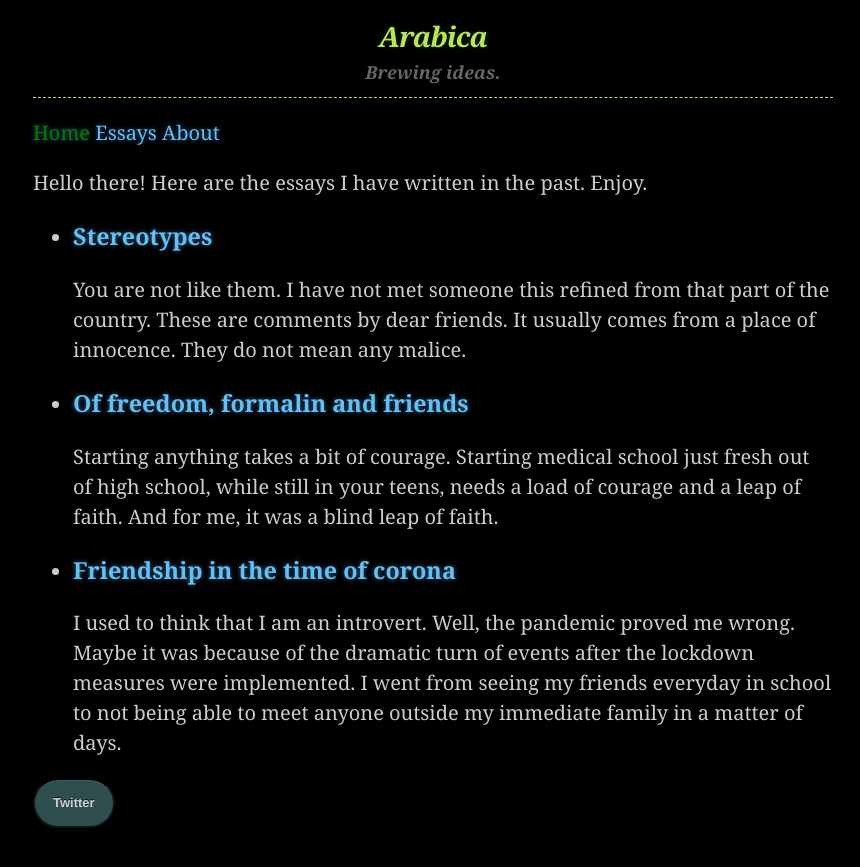
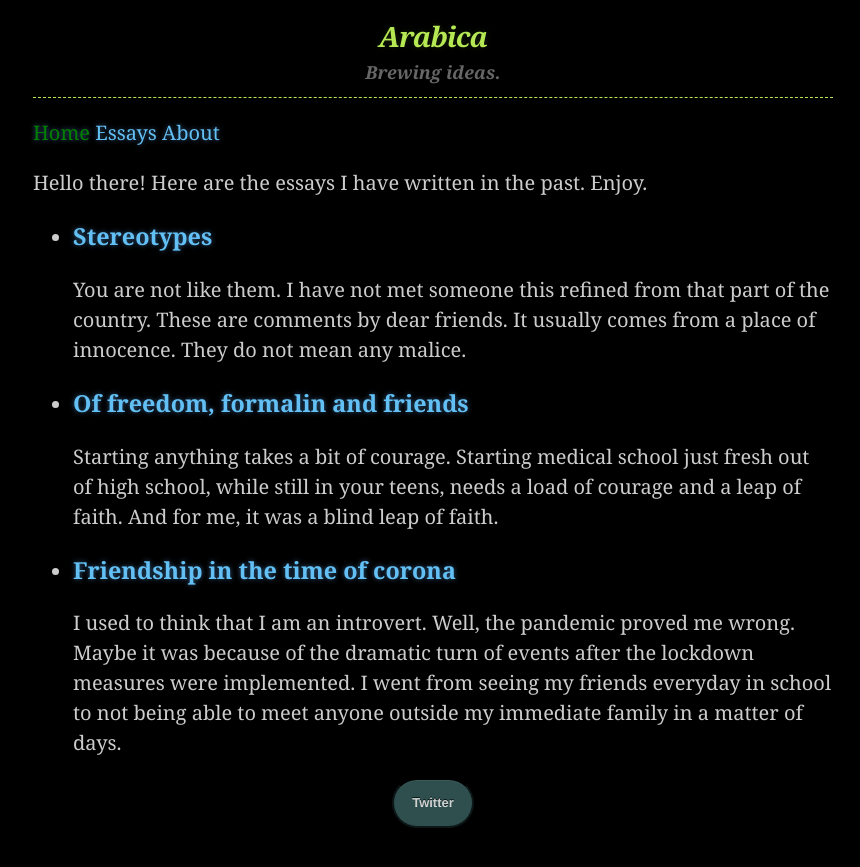
Before and after one commit to habasweiny/habasweiny.github.io, a Jekyll site: the page built from index.html, in a window 1280 px wide. Shown: the top 867 px of the page, without its empty margins (207-1067 px from the left). Built offline with Jekyll 4.4.1, drawn with Linux system fonts in a browser that asks for light colours.

Commit message:
Update main.scss

```diff
--- a/_sass/main.scss
+++ b/_sass/main.scss
@@ -93,3 +93,7 @@ h1 {
                0 0 5px rgba(181, 232, 83, 0.1),
                0 0 10px rgba(181, 232, 83, 0.1);
 }
+
+.icon {
+  text-align: center;
+}
```
